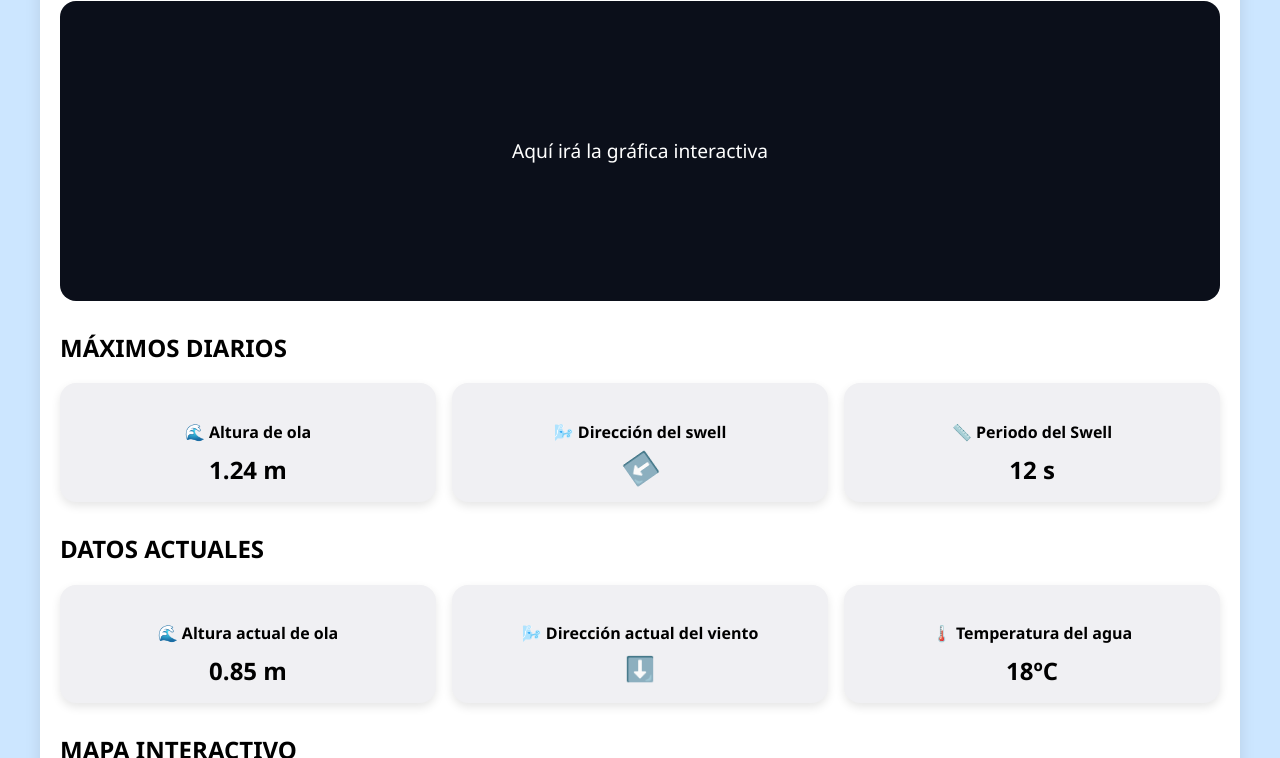
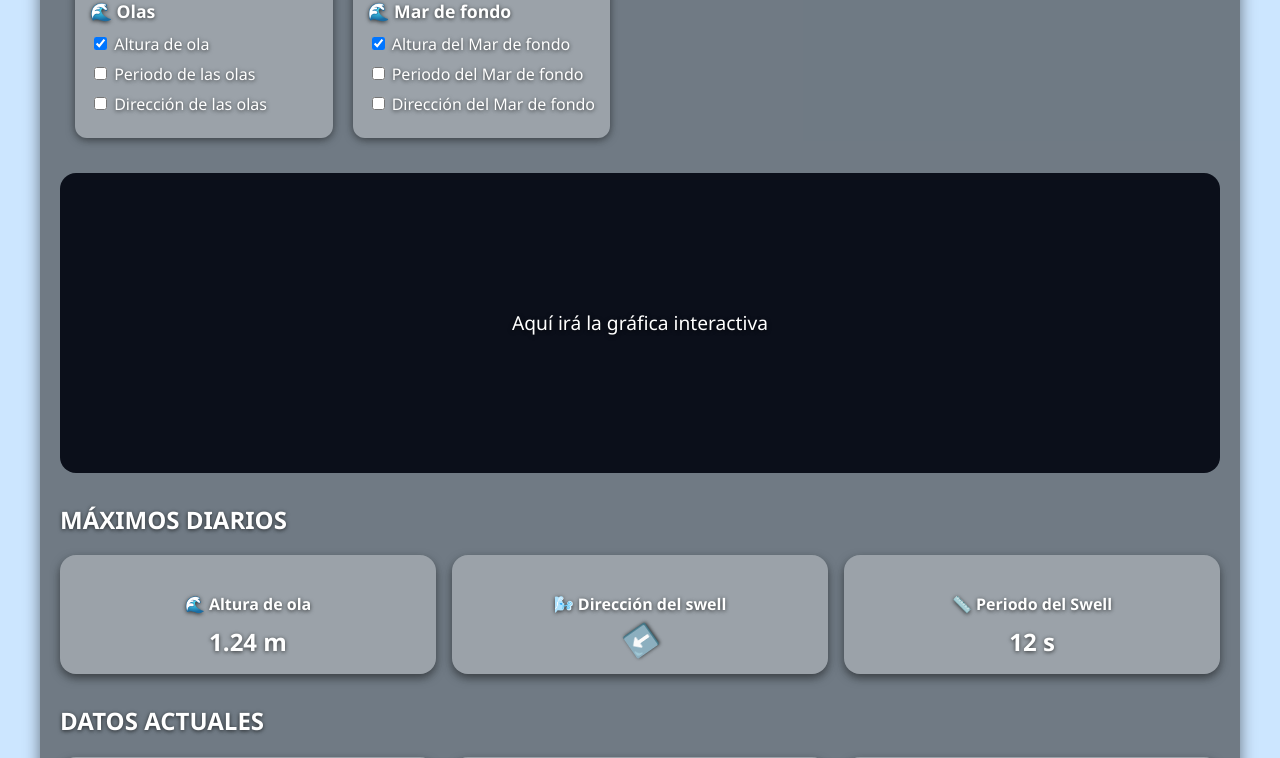
Before and after one commit to XDavider/Surfitos, a Django app: page /dashboard/1/ in a window 1280 px wide. Shown: the part 438-1196 px from the top of the page. Run offline with Django 5.2, Linux system fonts and the light colour scheme; a user stored in the database is signed in; data comes from the database, SQL or seed files in the repository; both versions use the stored data as it was after the commit.

Commit message:
"style: mejoras visuales en el dashboard
- Se reorganizó la sección de filtros en 2 columnas (Olas y Mar de fondo) con títulos.
- Se aplicó un fondo semitransparente y bordes suaves al contenedor scrollable.
- Se mejoró la legibilidad y coherencia visual del diseño general.
"

```diff
--- a/SurfApp/static/SurfApp/css/dashboard.css
+++ b/SurfApp/static/SurfApp/css/dashboard.css
@@ -38,10 +38,10 @@ body {
 
 .info-playa {
     position: relative;
-    background-color: rgba(255, 255, 255, 0.3);
+    background-color: rgba(150, 150, 150, 0.5);
     padding: 15px;
     border-radius: 15px;
-    box-shadow: 0 4px 12px rgba(0, 0, 0, 0.1);
+    box-shadow: 0 4px 12px rgba(0, 0, 0, 0.5);
     z-index: 1;
 }
 
@@ -56,10 +56,10 @@ body {
 
 .info-clima {
     position: relative;
-    background-color: rgba(255, 255, 255, 0.3);
+    background-color: rgba(150, 150, 150, 0.5);
     padding: 15px;
     border-radius: 15px;
-    box-shadow: 0 4px 12px rgba(0, 0, 0, 0.1);
+    box-shadow: 0 4px 12px rgba(0, 0, 0, 0.5);
     text-align: right;
     z-index: 1;
 }
@@ -70,12 +70,14 @@ body {
 }
 
 .contenido-scroll {
-    background: #ffffff;
+    background: rgba(50, 50, 50, 0.6);
     border-radius: 20px;
-    box-shadow: 0 4px 16px rgba(0, 0, 0, 0.1);
+    box-shadow: 0 4px 16px rgba(0, 0, 0, 0.5);
     padding: 20px;
-    max-height: 70vh;
+    max-height: 88vh;
     overflow-y: auto;
+    color: white;
+    text-shadow: 0 1px 4px rgba(0, 0, 0, 0.7);
 }
 
 .filtros {
@@ -84,12 +86,40 @@ body {
     align-items: center;
     gap: 20px;
     margin-bottom: 20px;
+    padding: 15px;
+
 }
 
 .filtros h2 {
     flex-basis: 100%;
     margin: 0;
 }
+
+.grupo-filtros {
+    display: grid;
+    grid-template-columns: repeat(2, 1fr);
+    gap: 20px;
+    margin-top: 10px;
+}
+
+.columna-filtro {
+    background-color: rgba(255, 255, 255, 0.3);
+    padding: 15px;
+    border-radius: 12px;
+    box-shadow: 0 2px 8px rgba(0,0,0,0.5);
+}
+
+.columna-filtro h3 {
+    margin-top: 0;
+    font-size: 1.1em;
+    margin-bottom: 10px;
+}
+
+.columna-filtro label {
+    display: block;
+    margin-bottom: 8px;
+}
+
 
 .grafica {
     height: 300px;
@@ -111,9 +141,9 @@ body {
 }
 
 .tarjeta {
-    background-color: #f0f0f3;
+    background-color: rgba(255, 255, 255, 0.3);
     border-radius: 16px;
-    box-shadow: 0 4px 10px rgba(0,0,0,0.1);
+    box-shadow: 0 4px 10px rgba(0,0,0,0.5);
     padding: 16px;
     min-width: 180px;
     text-align: center;
--- a/templates/dashboard.html
+++ b/templates/dashboard.html
@@ -53,13 +53,22 @@
         <!-- Filtros / Checkboxes -->
         <div class="filtros">
             <h2>INFORMACIÓN DEL DÍA</h2>
-            <label><input type="checkbox" checked> Altura de ola</label>
-            <label><input type="checkbox"> Periodo de las olas</label>
-            <label><input type="checkbox"> Dirección de las olas</label>
-            <label><input type="checkbox" checked> Altura del Swell</label>
-            <label><input type="checkbox"> Periodo del Swell</label>
-            <label><input type="checkbox"> Dirección del Swell</label>
+            <div class="grupo-filtros">
+                <div class="columna-filtro">
+                    <h3>🌊 Olas</h3>
+                    <label><input type="checkbox" checked> Altura de ola</label>
+                    <label><input type="checkbox"> Periodo de las olas</label>
+                    <label><input type="checkbox"> Dirección de las olas</label>
+                </div>
+                <div class="columna-filtro">
+                    <h3>🌊 Mar de fondo</h3>
+                    <label><input type="checkbox" checked> Altura del Mar de fondo</label>
+                    <label><input type="checkbox"> Periodo del Mar de fondo</label>
+                    <label><input type="checkbox"> Dirección del Mar de fondo</label>
+                </div>
+            </div>
         </div>
+
 
         <!-- Gráfica (placeholder) -->
         <div class="grafica">
```
Also changed, not shown: db.sqlite3.
